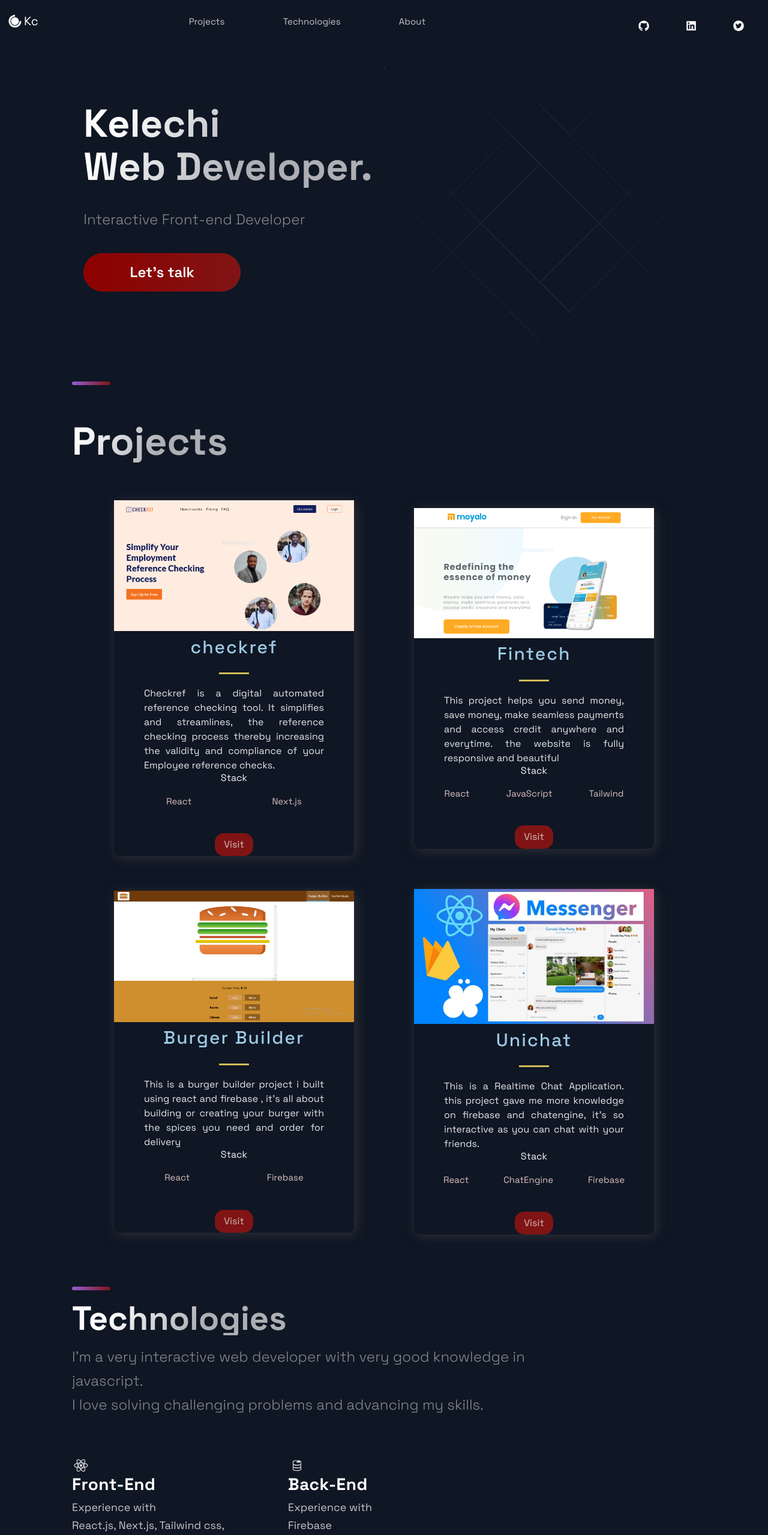
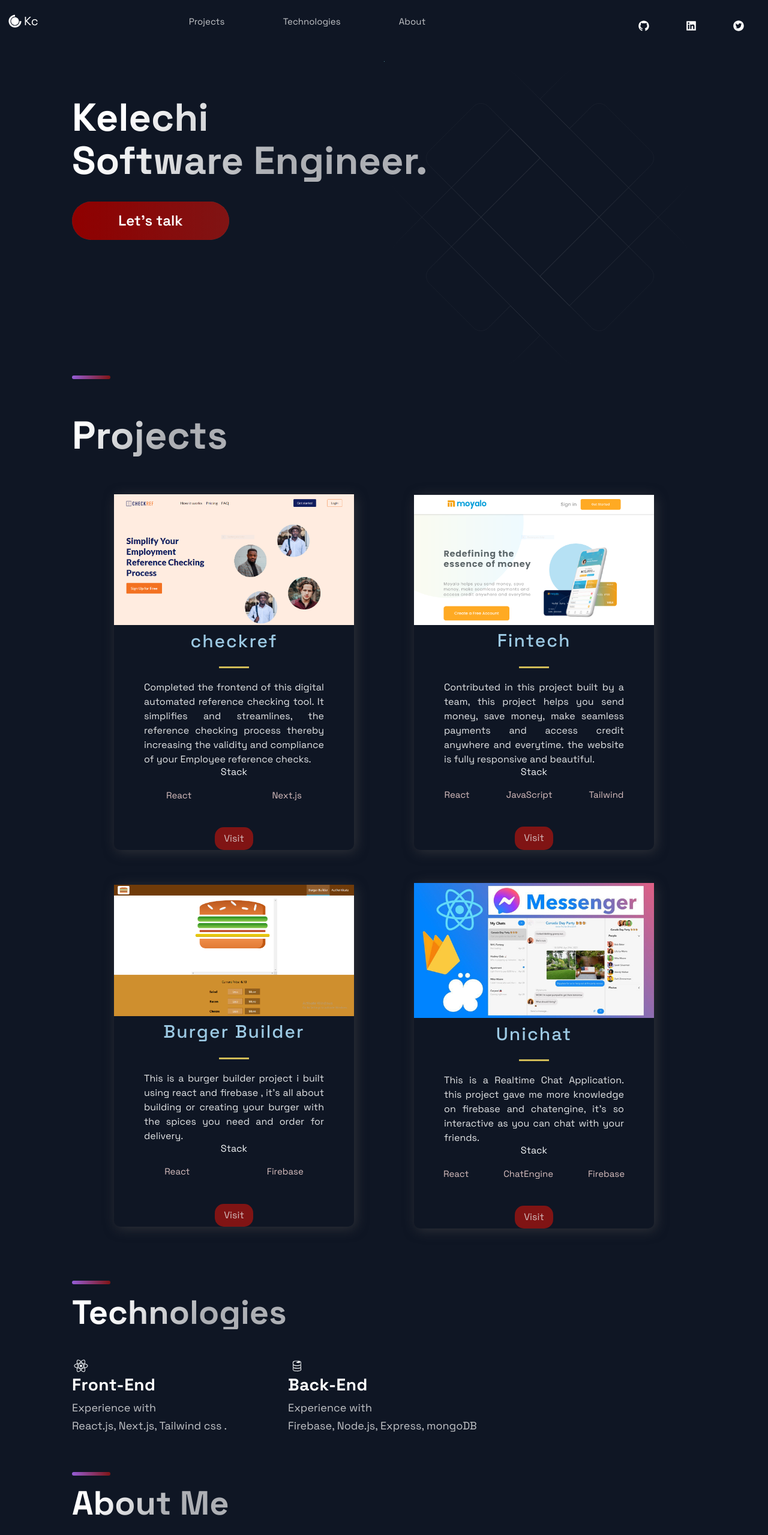
Before and after one commit to dchief1/portfolio, a Next.js app: page / in a window 1280 px wide. Shown: the top 2559 px of the page at 60% size. Built offline with nearby package versions, Linux system fonts and the light colour scheme.

Commit message:
updated portfolio

```diff
--- a/src/components/Header/HeaderStyles.js
+++ b/src/components/Header/HeaderStyles.js
@@ -8,6 +8,7 @@ export const Container = styled.div`
   grid-column-gap: 2rem;
   padding: 1rem;
   padding-top: 2rem;
+  padding-bottom: 0;
 
   @media ${(props) => props.theme.breakpoints.sm} {
     display: grid;
@@ -34,7 +35,7 @@ export const Div2 = styled.div`
   display: flex;
   justify-content: space-around;
   @media ${(props) => props.theme.breakpoints.sm} {
-    grid-area: 2 / 2 / 3 / 5;
+    display: none;
   }
 `;
 export const Div3 = styled.div`
--- a/src/components/Hero/Hero.js
+++ b/src/components/Hero/Hero.js
@@ -1,6 +1,6 @@
 import React from 'react';
 
-import { Section, SectionText, SectionTitle } from '../../styles/GlobalComponents';
+import { Section,  SectionTitle } from '../../styles/GlobalComponents';
 import Button from '../../styles/GlobalComponents/Button';
 import { LeftSection } from './HeroStyles';
 
@@ -9,11 +9,9 @@ const Hero = (props) => (
     <LeftSection>
       <SectionTitle main center>
         Kelechi <br />
-        Web Developer.
+        Software Engineer.
       </SectionTitle>
-      <SectionText>
-        Interactive Front-end Developer
-      </SectionText>
+
       <Button onClick={() => window.location= 'mailto:igwesiemmanuel4@gmail.com'}>Let's talk</Button>
     </LeftSection>
   </Section>
--- a/src/components/Technologies/Technologies.js
+++ b/src/components/Technologies/Technologies.js
@@ -1,6 +1,6 @@
 import React from 'react';
 import { DiFirebase, DiReact, DiZend, } from 'react-icons/di';
-import { Section, SectionDivider, SectionText, SectionTitle } from '../../styles/GlobalComponents';
+import { Section, SectionDivider, SectionTitle } from '../../styles/GlobalComponents';
 import { List, ListContainer, ListItem, ListParagraph, ListTitle } from './TechnologiesStyles';
 
 const Technologies = () =>  (
@@ -8,10 +8,6 @@ const Technologies = () =>  (
     <SectionDivider />
     <br />
     <SectionTitle>Technologies</SectionTitle>
-    <SectionText>
-      I'm a very interactive web developer with very good knowledge in javascript. <br />
-      I love solving challenging problems and advancing my skills.
-    </SectionText>
     <List>
       <ListItem>
         <DiReact size="3rem" />
@@ -19,7 +15,7 @@ const Technologies = () =>  (
           <ListTitle>Front-End</ListTitle>
           <ListParagraph>
             Experience with <br />
-            React.js, Next.js, Tailwind css, RESTful API, Git,
+            React.js, Next.js, Tailwind css .
           </ListParagraph>
         </ListContainer>
       </ListItem>
@@ -29,7 +25,7 @@ const Technologies = () =>  (
           <ListTitle>Back-End</ListTitle>
           <ListParagraph>
             Experience with <br />
-            Firebase
+            Firebase, Node.js, Express, mongoDB
           </ListParagraph>
         </ListContainer>
       </ListItem>
--- a/src/constants/constants.js
+++ b/src/constants/constants.js
@@ -1,7 +1,7 @@
 export const projects = [
   {
     title: 'checkref',
-    description: "Checkref is a digital automated reference checking tool. It simplifies and streamlines, the reference checking process thereby increasing the validity and compliance of your Employee reference checks.",
+    description: "Completed the frontend of this digital automated reference checking tool. It simplifies and streamlines, the reference checking process thereby increasing the validity and compliance of your Employee reference checks.",
       image: '/images/1.png',
       tags: ['React', 'Next.js'],
     source: 'https://checkref.co/',
@@ -10,7 +10,7 @@ export const projects = [
   },
   {
     title: 'Fintech',
-    description:"This project helps you send money, save money, make seamless payments and access credit anywhere and everytime. the website is fully responsive and beautiful",
+    description:"Contributed in this project built by a team, this project helps you send money, save money, make seamless payments and access credit anywhere and everytime. the website is fully responsive and beautiful.",
     image: '/images/2.png',
     tags: ['React', 'JavaScript', 'Tailwind'],
     source: 'https://moyalo.ng/',
@@ -19,7 +19,7 @@ export const projects = [
   },
   {
     title: 'Burger Builder',
-    description: "This is a burger builder project i built using react and firebase , it's all about building or creating your burger with the spices you need and order for delivery",
+    description: "This is a burger builder project i built using react and firebase , it's all about building or creating your burger with the spices you need and order for delivery.",
       image: '/images/3.png',
       tags: ['React', 'Firebase'],
     source: 'https://react-my-burger-d46de.web.app/',
```
Also changed, not shown: src/components/Acomplishments/Acomplishments.js (line endings or trailing spaces), src/components/NavDropDown/index.js (line endings or trailing spaces).
